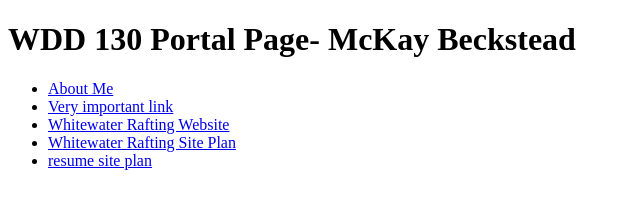
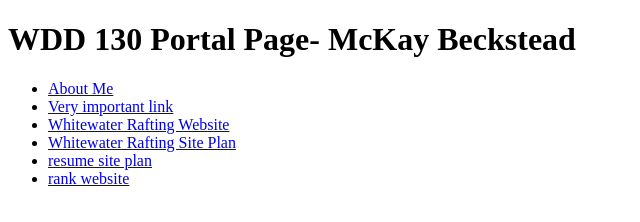
Before and after one commit to becksteadmckay/web_developement, a plain HTML site: page index.html in a window 1280 px wide. Shown: the whole page, without its empty margins (0-640 px from the left). Drawn offline with Linux system fonts and the light colour scheme.

Commit message:
adding personal site to index

```diff
--- a/index.html
+++ b/index.html
@@ -23,6 +23,9 @@
                 <a href="https://becksteadmckay.github.io/web_developement/wwr/site-plan-rafting.html"> Whitewater Rafting Site Plan</a>
             </li>
             <li><a href="resume/w07-personal-site-plan.html">resume site plan</a></li>
+            <li>
+                <a href="rank/index.html">rank website</a>
+            </li>
         </ul>
     </nav>
 </body>
```
